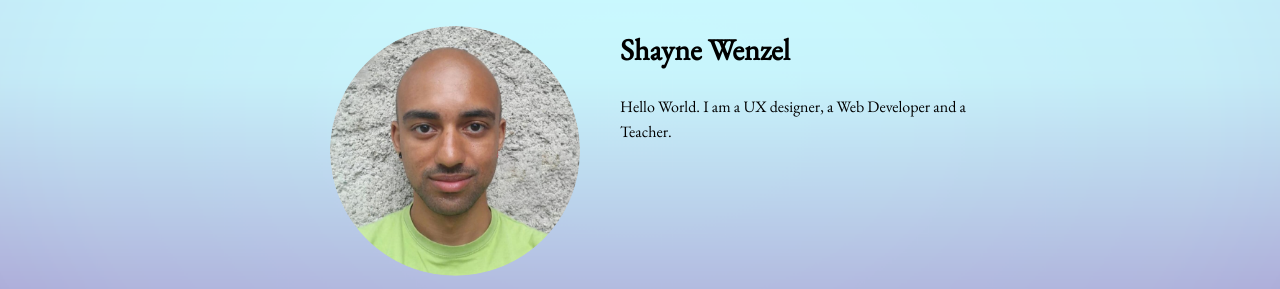
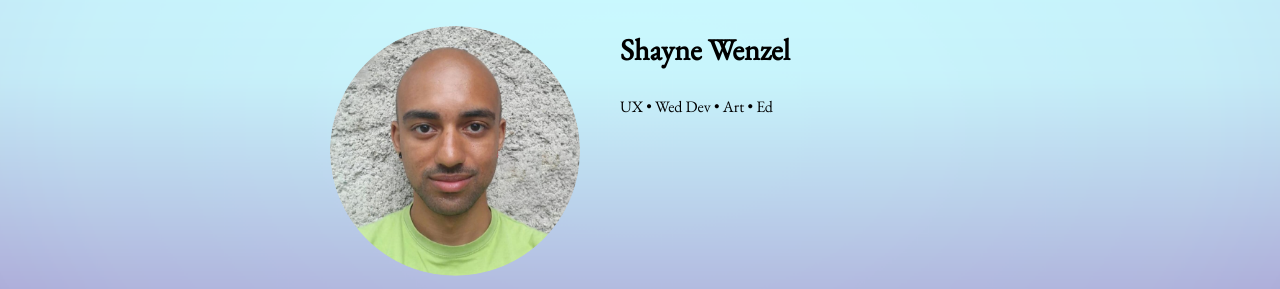
Before and after one commit to shayne-wenzel/Shayne_Wenzel_Portfolio, a plain HTML site: page index.html in a window 1280 px wide. Shown: the part 112-401 px from the top of the page. Drawn offline with nearby package versions, Linux system fonts and the light colour scheme.

Commit message:
Update index.html
simple description

```diff
--- a/index.html
+++ b/index.html
@@ -45,7 +45,7 @@
     <img src="img/shaynewenzel.png" class="profile__portrait" alt="Shayne Wenzel Portrait">
   <h1>Shayne Wenzel</h1>
   <p>
-    Hello World. I am a UX designer, a <span>Web</span> Developer and a Teacher.
+    UX • Wed Dev • Art • Ed
   </p>
 </div>
   </main>
```
